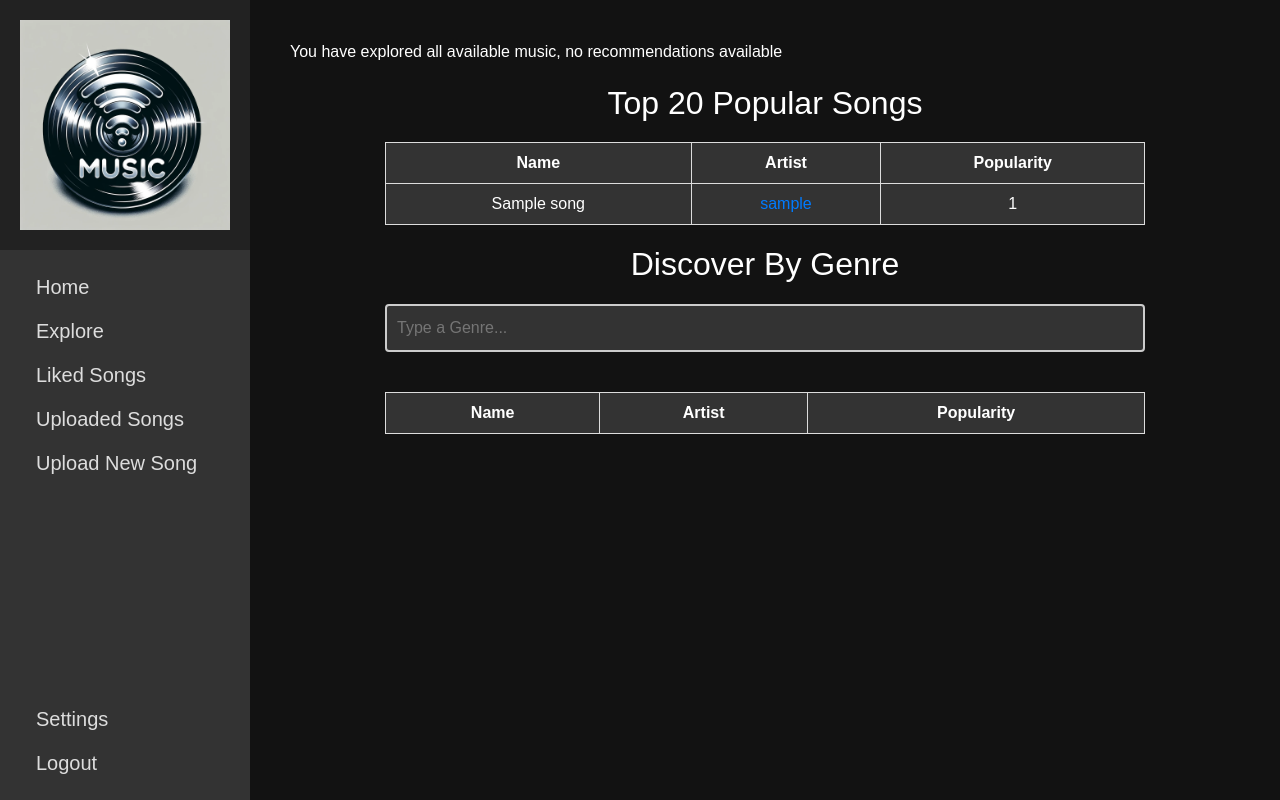
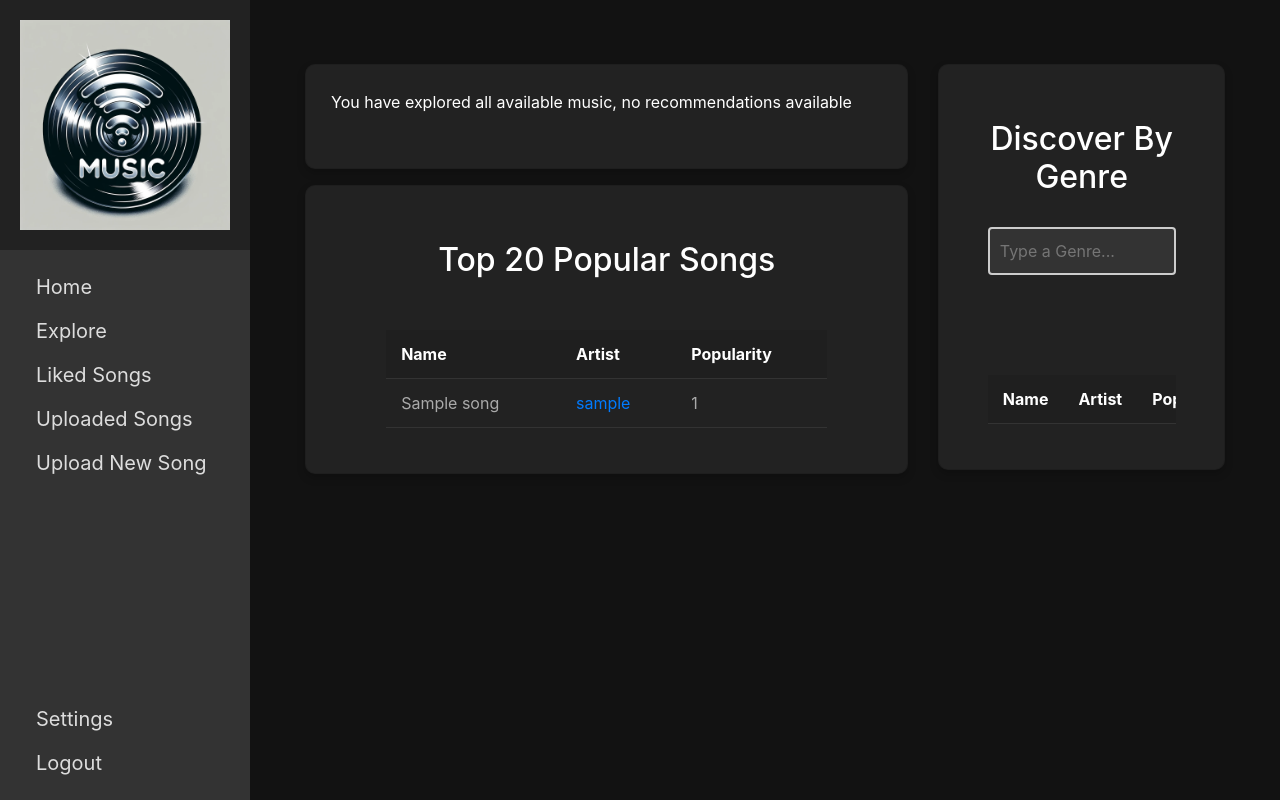
Before and after one commit to yale-cpsc-419-fa23/project-group-6, a Flask app: page /explore in a window 1280 px wide. Run offline with Flask 3, Linux system fonts and the light colour scheme; the visitor is signed in with stand-in values (Sample User, id 1); tables that the repository leaves empty hold one stand-in row (values such as "Sample post"); lists and menus that the app fills with data are empty; some libraries are stand-ins or nearby versions.

Commit message:
Use card layout to beautify the explore page

```diff
--- a/app/views/static/exploreStyles.css
+++ b/app/views/static/exploreStyles.css
@@ -4,10 +4,15 @@
     box-sizing: border-box;
 }
 
-body, h1, h2, h3{
-    color: #ffffff;
+body {
     background-color: #121212;
-    font-family: Arial, sans-serif;
+    font-size: 16px;
+}
+
+h1, h2, h3 {
+    margin-bottom: 20px;
+    padding: 10px;
+    border-radius: 5px;
 }
 
 #sidebar {
@@ -89,17 +94,30 @@ body, h1, h2, h3{
     width: 80%;
 }
 
-#top-songs, #top-songs-by-genre, #recommended-songs {
+table {
     width: 100%;
     border-collapse: collapse;
-    text-align: center;
+    background-color: #222;
+    margin-top: 20px;
 }
 
-#top-songs th, #top-songs td, #top-songs-by-genre th, #top-songs-by-genre td, #recommended-songs th, #recommended-songs td {
-    border: 1px solid #ddd;
-    padding: 8px;
+th, td {
+    text-align: left;
+    padding: 12px 15px;
+    border-bottom: 1px solid #333;
+}
+
+th {
+    background-color: #1F1F1F;
+    color: #FFF;
+}
+
+td {
+    color: #AAA;
+}
+
+tbody tr:hover {
     background-color: #333333;
-    color: #ffffff;
 }
 
 .genre-search-container {
@@ -140,3 +158,24 @@ body, h1, h2, h3{
     font-size: 18px;
     border-radius: 5px;
 }
+
+.card {
+    background-color: #222;
+    color: white;
+    box-shadow: 0 4px 8px 0 rgba(0, 0, 0, 0.2);
+    border-radius: 10px;
+    padding: 5px;
+    margin-bottom: 20px; /* Ensures spacing between cards */
+}
+
+
+@media (min-width: 768px) {
+    .container-fluid .row .col-md-8 {
+        display: flex;
+        flex-direction: column;
+    }
+
+    .container-fluid .row .col-md-8 .card {
+        flex: 1;
+    }
+}
--- a/app/views/templates/explore.html
+++ b/app/views/templates/explore.html
@@ -27,6 +27,13 @@
         </ul>
     </nav>
     <div class="main-content">
+        <div class="container-fluid mt-4">
+            <div class="row">
+                <!-- Left Column -->
+                <div class="col-md-8">
+                    <!-- Recommend Card -->
+                    <div class="card mb-3">
+                        <div class="card-body">
                             {% if recommended_songs %}
                                 <h2 class="recommendations-title">Recommended for You</h2>
                                 <div class="top-songs-container">
@@ -56,7 +63,12 @@
                             {% else %}
                                 <p>{{ recommendation_info }}</p>
                             {% endif %}
+                        </div>
+                    </div>
 
+                    <!-- Explore Card -->
+                    <div class="card mb-3">
+                        <div class="card-body">
                             <h2 class="top-songs-title">Top 20 Popular Songs</h2>
                                 <div class="top-songs-container">
                                     <table id="top-songs">
@@ -82,7 +94,15 @@
                                         </tbody>
                                     </table>
                                 </div>
+                        </div>
+                    </div>
+                </div>
 
+                <!-- Right Column -->
+                <div class="col-md-4">
+                    <!-- Genre-Explore Card -->
+                    <div class="card">
+                        <div class="card-body">
                             <h2 class="top-songs-title">Discover By Genre</h2>
                             <div class="genre-search-container">
                                 <input type="text" id="genre-search" placeholder="Type a Genre...">
@@ -105,7 +125,11 @@
                                 </table>
                             </div>
                         </div>
-
+                    </div>
+                </div>
+            </div>
+        </div>
+    </div>
     <!-- <a href="{{ url_for('main.home') }}" class="btn btn-secondary btn-block">Go Back</a> -->
 
     <script src="{{ url_for('static', filename='explore.js') }}"></script>
```
Lines whose indentation alone changed are shown as unchanged.
